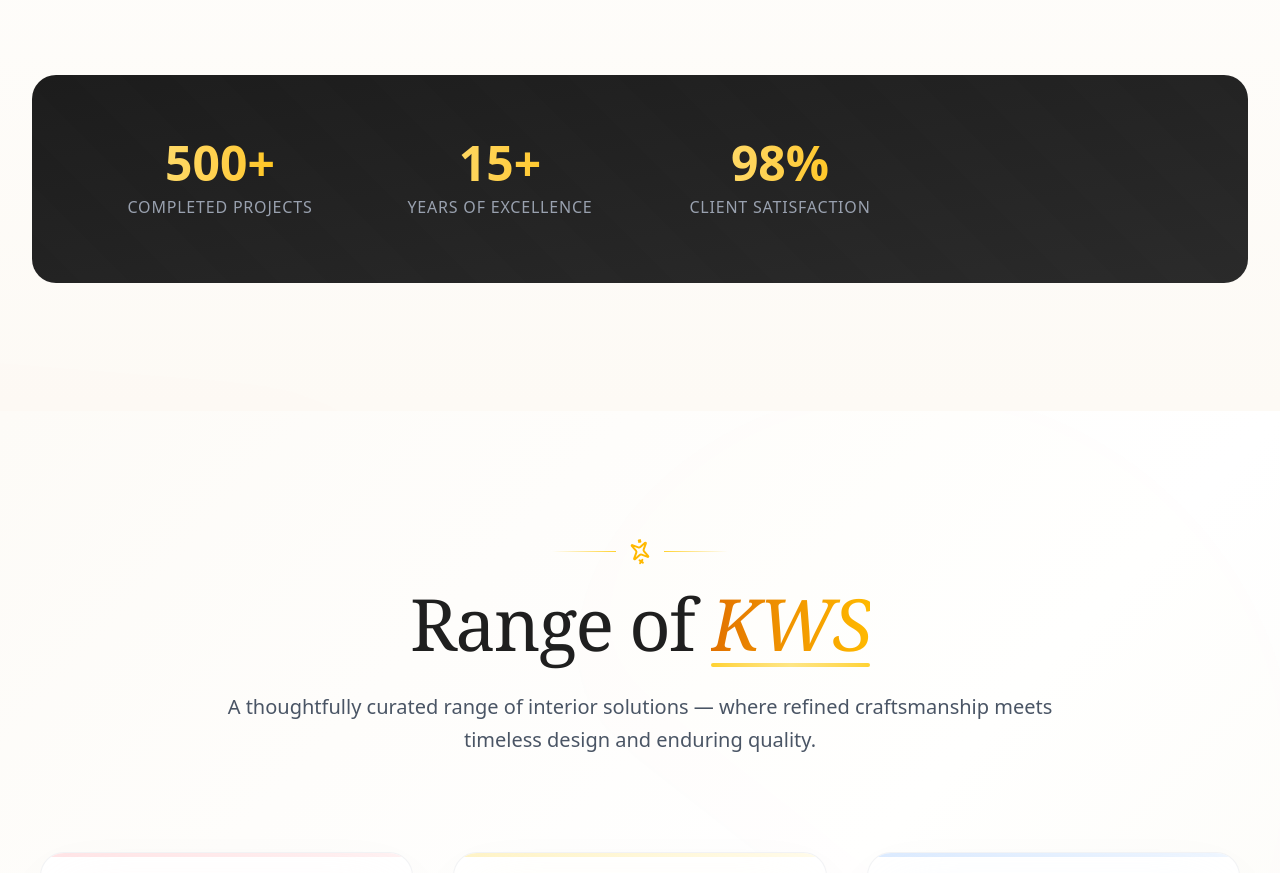
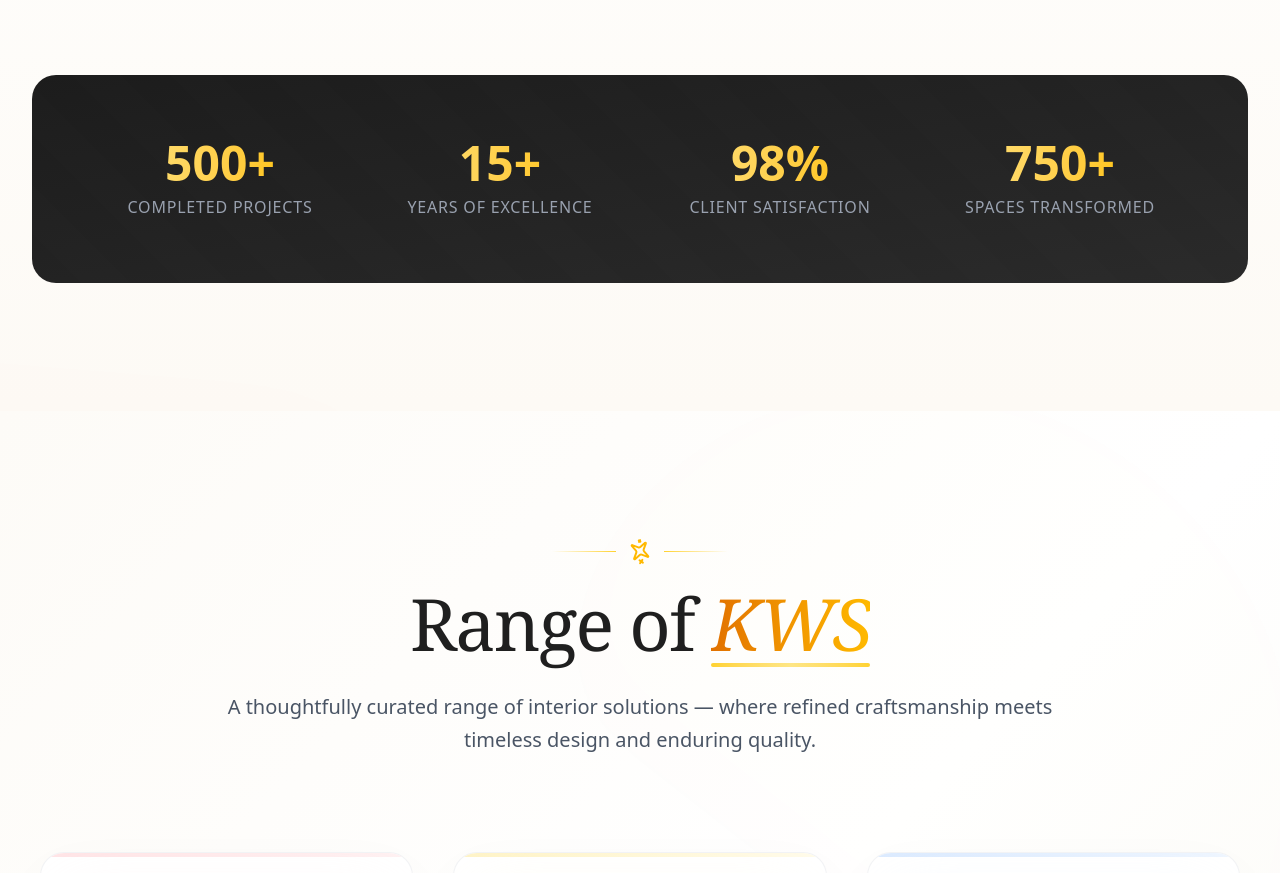
Before and after one commit to tanu0604/LLuxe-Living, a React (Vite) app: page / in a window 1280 px wide. Shown: the part 2180-3053 px from the top of the page. Built offline with nearby package versions, Linux system fonts and the light colour scheme.

Commit message:
Update About.jsx

```diff
--- a/src/components/about/About.jsx
+++ b/src/components/about/About.jsx
@@ -27,6 +27,7 @@ export default function About() {
     { value: "500+", label: "Completed Projects" },
     { value: "15+", label: "Years of Excellence" },
     { value: "98%", label: "Client Satisfaction" },
+    { value: "750+", label: "Spaces Transformed" },
   ];
 
   const features = [
```
